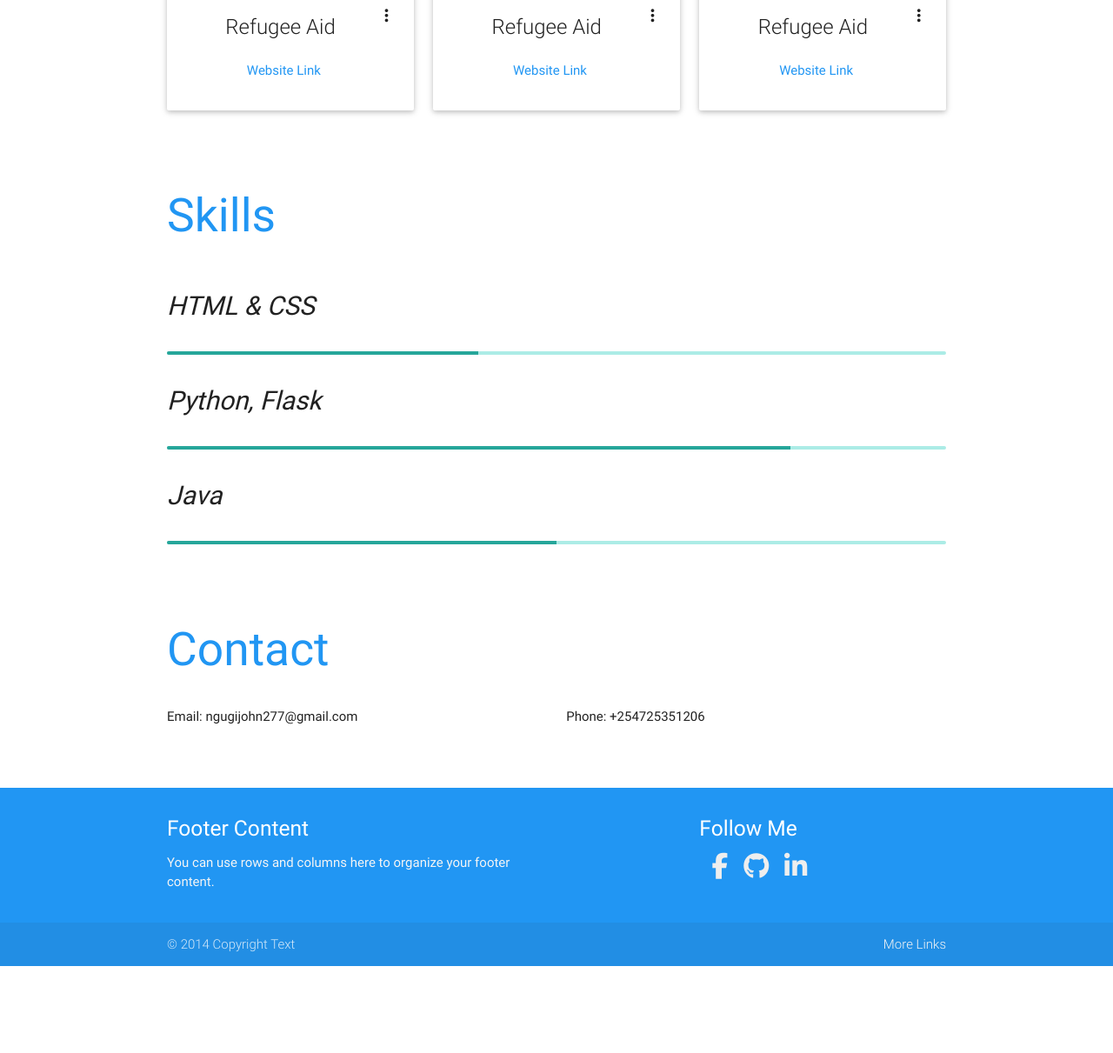
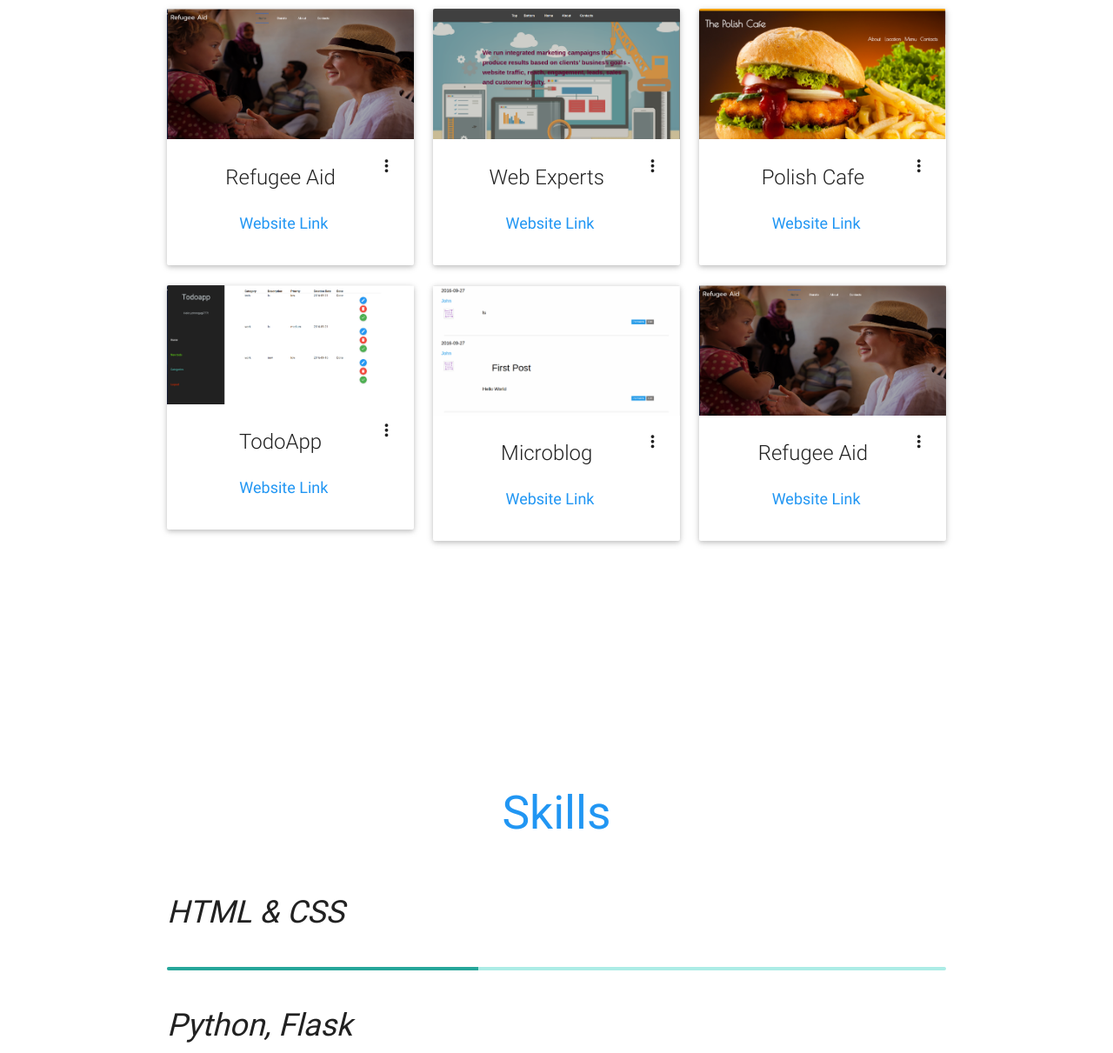
Before and after one commit to johnngugi/personal-website, a plain HTML site: page index.html in a window 1280 px wide. Shown: the part 1589-2800 px from the top of the page at 87% size. Before the commit the page ends 2700 px from the top, so only its background shows below. Drawn offline with Linux system fonts and the light colour scheme.

Commit message:
Update work section

```diff
--- a/css/styles.css
+++ b/css/styles.css
@@ -17,6 +17,12 @@
 }
 .text_b {
     color: #2196F3;
+}
+.header {
+    text-align: center;
+}
+body {
+    font-size: 1.2em;
 }
 
 /*
@@ -135,8 +141,9 @@
   ============================================
 */
 
-#about {
+.lead {
     font-size: 2em;
+    margin: 15% 0;
 }
 
 /*
@@ -171,6 +178,10 @@
   ============================================
 */
 
+.skills {
+    margin: 15% 0;
+    vertical-align: center;
+}
 .skills p {
     font-size: 2em;
     font-style: italic;
@@ -178,15 +189,33 @@
 
 /*
   ============================================
+  Contact
+  ============================================
+*/
+
+.contact {
+    font-size: 1.5em;
+}
+/*
+  ============================================
   Footer
   ============================================
 */
 
 footer {
+    position: relative;
     background: #2196F3 !important;
+    bottom: 0;
+}
+
+footer ul {
+    margin-left: -7%;
 }
 
 footer ul li {
     display: inline-block;
     margin-left: 5%;
 }
+.footer-copyright {
+    background: #2196F3 !important;
+}
--- a/index.html
+++ b/index.html
@@ -15,14 +15,12 @@
           <div class="nav-wrapper">
             <a href="#" id="logo-container" class="brand-logo">John Ngugi</a>
             <ul class="right hide-on-med-and-down">
-              <li><a href="#intro">About</a></li>
               <li><a href="#work">Work</a></li>
               <li><a href="#contact">Contact</a></li>
             </ul>
             <ul id="nav-mobile" class="side-nav">
-              <li><a href="#intro">Service</a></li>
-              <li><a href="#work">Work</a></li>
-              <li><a href="#contact">Contact</a></li>
+                <li><a href="#work">Work</a></li>
+                <li><a href="#contact">Contact</a></li>
             </ul>
             <a href="#" data-activates="nav-mobile" class="button-collapse"><i class="mdi-navigation-menu material-icons">reorder</i></a>
           </div>
@@ -44,7 +42,7 @@
         </div>
     </div>
 
-    <div id="about" class="section">
+    <div class="section lead">
         <div class="container">
             <div class="row">
                 <div class="col s12">
@@ -56,7 +54,8 @@
         </div>
     </div>
 
-    <div class="section scrollspy" id="work">
+    <div id="work" style="margin-bottom: 10%"></div>
+    <div class="section scrollspy">
         <div class="container">
             <h2 class="header text_b">Work </h2>
             <div class="row">
@@ -93,45 +92,45 @@
                 <div class="col s12 m4 l4">
                     <div class="card">
                         <div class="card-image waves-effect waves-block waves-light">
-                            <img class="activator" src="images/refugee.png">
+                            <img class="activator" src="images/cafe.png">
                         </div>
                         <div class="card-content">
-                            <span class="card-title activator grey-text text-darken-4">Refugee Aid<i class="mdi-navigation-more-vert right material-icons">more_vert</i></span>
-                            <p><a href="https://johnngugi.github.io/refugeeaid/">Website Link</a></p>
+                            <span class="card-title activator grey-text text-darken-4">Polish Cafe<i class="mdi-navigation-more-vert right material-icons">more_vert</i></span>
+                            <p><a href="http://john-s-polish-cafe.bitballoon.com/">Website Link</a></p>
                         </div>
                         <div class="card-reveal">
-                            <span class="card-title grey-text text-darken-4">Refugee Aid<i class="mdi-navigation-close right material-icons">close</i></span>
-                            <p>A concept website for an organisation that offers aid to refugees. The website provides information about the organisation and some of it's operations</p>
+                            <span class="card-title grey-text text-darken-4">Polish Cafe<i class="mdi-navigation-close right material-icons">close</i></span>
+                            <p>A concept website for a fast food restaurant. On the website users can view meals offered and their prices. The site can also be used to place orders</p>
                         </div>
                     </div>
                 </div>
                 <div class="col s12 m4 l4">
                     <div class="card">
                         <div class="card-image waves-effect waves-block waves-light">
-                            <img class="activator" src="images/refugee.png">
+                            <img class="activator" src="images/todoapp.png">
                         </div>
                         <div class="card-content">
-                            <span class="card-title activator grey-text text-darken-4">Refugee Aid<i class="mdi-navigation-more-vert right material-icons">more_vert</i></span>
-                            <p><a href="https://johnngugi.github.io/refugeeaid/">Website Link</a></p>
+                            <span class="card-title activator grey-text text-darken-4">TodoApp<i class="mdi-navigation-more-vert right material-icons">more_vert</i></span>
+                            <p><a href="https://johntodoapp.herokuapp.com/">Website Link</a></p>
                         </div>
                         <div class="card-reveal">
-                            <span class="card-title grey-text text-darken-4">Refugee Aid<i class="mdi-navigation-close right material-icons">close</i></span>
-                            <p>A concept website for an organisation that offers aid to refugees. The website provides information about the organisation and some of it's operations</p>
+                            <span class="card-title grey-text text-darken-4">TodoApp<i class="mdi-navigation-close right material-icons">close</i></span>
+                            <p>A todo list application, where users can add tasks to their todo list, edit or delete tasks and add, edit or delete categories for their tasks</p>
                         </div>
                     </div>
                 </div>
                 <div class="col s12 m4 l4">
                     <div class="card">
                         <div class="card-image waves-effect waves-block waves-light">
-                            <img class="activator" src="images/refugee.png">
+                            <img class="activator" src="images/microblog.png">
                         </div>
                         <div class="card-content">
-                            <span class="card-title activator grey-text text-darken-4">Refugee Aid<i class="mdi-navigation-more-vert right material-icons">more_vert</i></span>
-                            <p><a href="https://johnngugi.github.io/refugeeaid/">Website Link</a></p>
+                            <span class="card-title activator grey-text text-darken-4">Microblog<i class="mdi-navigation-more-vert right material-icons">more_vert</i></span>
+                            <p><a href="https://johnmicroblog.herokuapp.com">Website Link</a></p>
                         </div>
                         <div class="card-reveal">
-                            <span class="card-title grey-text text-darken-4">Refugee Aid<i class="mdi-navigation-close right material-icons">close</i></span>
-                            <p>A concept website for an organisation that offers aid to refugees. The website provides information about the organisation and some of it's operations</p>
+                            <span class="card-title grey-text text-darken-4">Microblog<i class="mdi-navigation-close right material-icons">close</i></span>
+                            <p>A small blog where users can post blogs</p>
                         </div>
                     </div>
                 </div>
@@ -176,7 +175,8 @@
         </div>
     </div>
 
-    <div class="section">
+    <div id="contact"></div>
+    <div class="section contact">
         <div class="container">
             <h2 class="header text_b">Contact</h2>
             <div class="row">
@@ -194,24 +194,19 @@
     <footer class="page-footer">
         <div class="container">
             <div class="row">
-                <div class="col l6 s12">
-                    <h5 class="white-text">Footer Content</h5>
-                    <p class="grey-text text-lighten-4">You can use rows and columns here to organize your footer content.</p>
-                </div>
-                <div class="col l4 offset-l2 s12">
+                <div class="col l6 offset-l5 s12">
                     <h5 class="white-text">Follow Me</h5>
                     <ul>
-                        <li><a class="grey-text text-lighten-3" href="#!"><i class="fa fa-facebook fa-2x" aria-hidden="true"></i></a></li>
-                        <li><a class="grey-text text-lighten-3" href="#!"><i class="fa fa-github fa-2x" aria-hidden="true"></i></a></li>
-                        <li><a class="grey-text text-lighten-3" href="#!"><i class="fa fa-linkedin fa-2x" aria-hidden="true"></i></a></li>
+                        <li><a class="grey-text text-lighten-3" href="https://www.facebook.com/john.karush.5"><i class="fa fa-facebook fa-2x" aria-hidden="true"></i></a></li>
+                        <li><a class="grey-text text-lighten-3" href="https://github.com/johnngugi"><i class="fa fa-github fa-2x" aria-hidden="true"></i></a></li>
+                        <li><a class="grey-text text-lighten-3" href="https://www.linkedin.com/in/john-ngugi-8a4674125?trk=nav_responsive_tab_profile"><i class="fa fa-linkedin fa-2x" aria-hidden="true"></i></a></li>
                     </ul>
                 </div>
             </div>
         </div>
         <div class="footer-copyright">
             <div class="container">
-                © 2014 Copyright Text
-                <a class="grey-text text-lighten-4 right" href="#!">More Links</a>
+                Made By John Ngugi
             </div>
         </div>
     </footer>
```
Also changed, not shown: images/cafe.png (added), images/microblog.png (added), images/todoapp.png (added).
